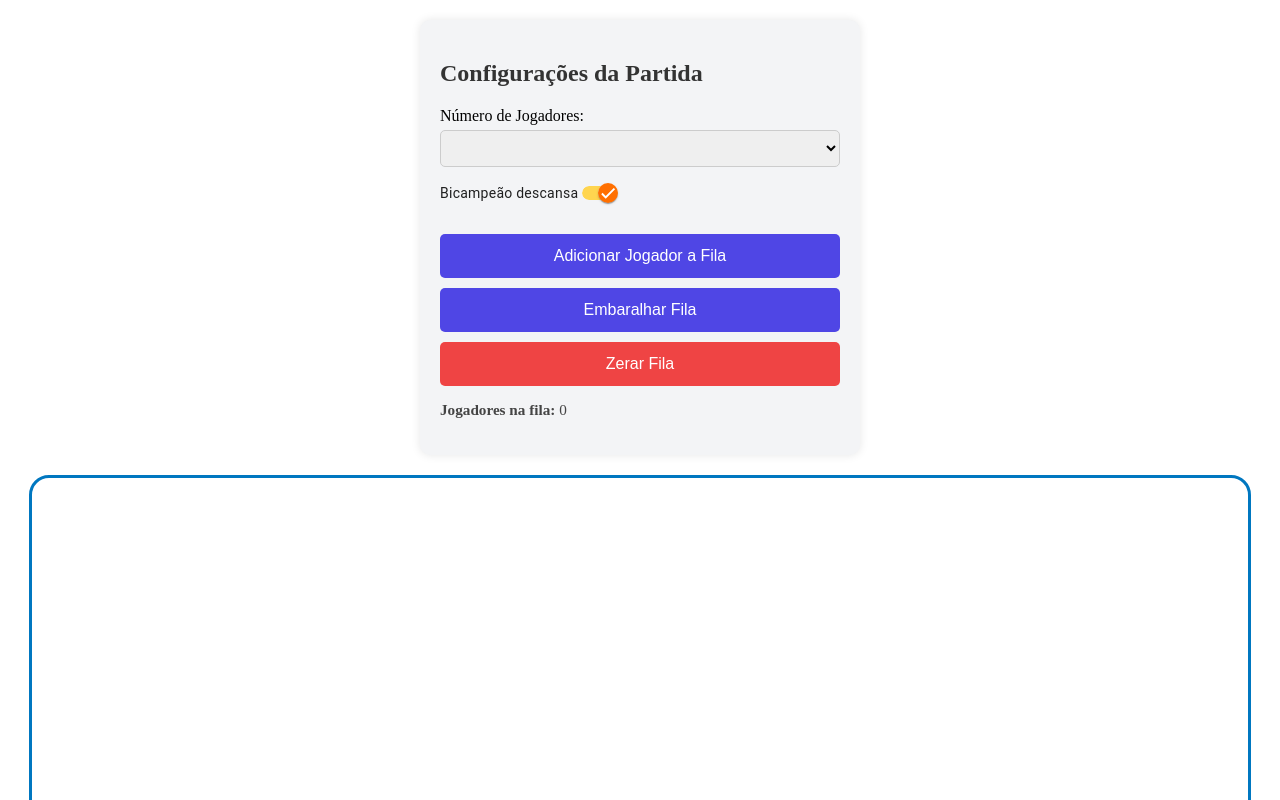
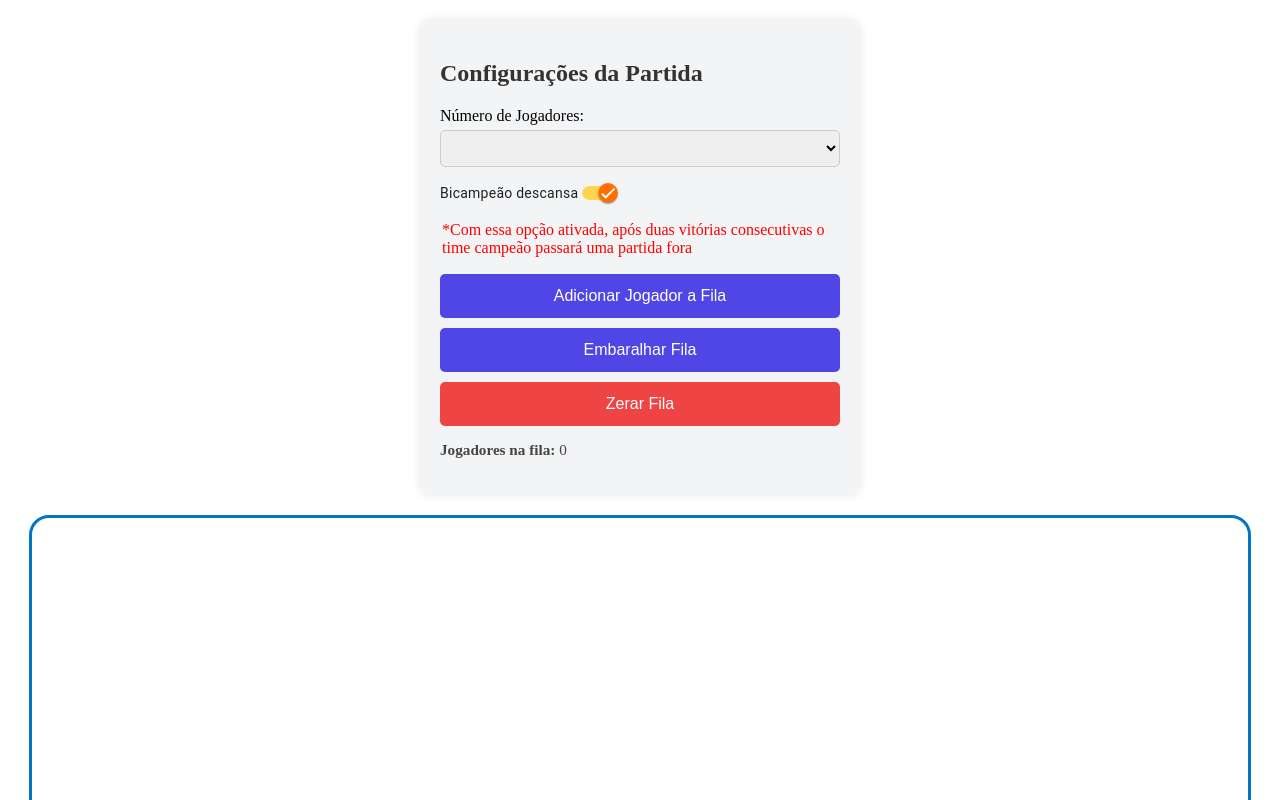
Before and after one commit to gabrielsndev/fila-volei-app, an Angular app: page / in a window 1280 px wide. Both pictures are taken after a click on the label "Bicampeão descansa". Shown: the top 800 px of the page. Built offline with nearby package versions, Linux system fonts and the light colour scheme.

Commit message:
melhorando meu código

```diff
--- a/src/app/components/configuracoes/configuracoes.component.css
+++ b/src/app/components/configuracoes/configuracoes.component.css
@@ -29,6 +29,12 @@
   font-size: 1rem;
   border-radius: 5px;
   border: 1px solid #ccc;
+}
+
+.warning{
+  color: red;
+  padding: 2px;
+  margin: 0px;
 }
 
 .button-group {
--- a/src/app/components/configuracoes/configuracoes.component.html
+++ b/src/app/components/configuracoes/configuracoes.component.html
@@ -9,6 +9,7 @@
       </option>
     </select>
     <p><mat-slide-toggle labelPosition="before" (change)="setDescansoBicampeao()" [(ngModel)]="descansoBicampeao">Bicampeão descansa </mat-slide-toggle></p>
+    <p *ngIf="warning" class="warning">*Com essa opção ativada, após duas vitórias consecutivas o time campeão passará uma partida fora</p>
   </div>
 
   <div class="button-group">
@@ -19,5 +20,6 @@
 
   <div class="info">
     <p><strong>Jogadores na fila:</strong> {{ fila.length }}</p>
+    <p *ngIf="jogadoresInsuficientes" class="warning">A quantidade de jogadores na fila não é suficiente para montar um novo time</p>
   </div>
 </section>
--- a/src/app/components/configuracoes/configuracoes.component.ts
+++ b/src/app/components/configuracoes/configuracoes.component.ts
@@ -44,6 +44,8 @@ export class ConfiguracoesComponent {
 
   qtdJogadores: number = 2;
   descansoBicampeao: boolean = false;
+  warning = false;
+  jogadoresInsuficientes = false;
 
   ngOnInit(): void{
     this.filaService.fila$.subscribe(fila =>{ this.fila = fila; });
@@ -54,10 +56,34 @@ export class ConfiguracoesComponent {
   setMaximoJogadores(value: string) {
    let numero: number = Number.parseInt(value)
    this.configService.setMaximoJogadores(numero);
+   this.ifJogadoresInsuficientes()
   }
+
+
+  ifJogadoresInsuficientes(){
+    if(this.fila.length < this.qtdJogadores) {
+      this.jogadoresInsuficientes = true;
+
+      setTimeout(() => {
+        this.jogadoresInsuficientes = false;
+      }, 4000)
+    }
+  }
+
+  ifWarning(){
+    if(this.descansoBicampeao) {
+          this.warning = true;
+          setTimeout(() =>{
+            this.warning = false;
+          }, 4000)
+    }
+  }
+
 
   setDescansoBicampeao(){
     this.configService.setDescansoJogadores(this.descansoBicampeao);
+    this.ifWarning();
+
   }
 
 
```
